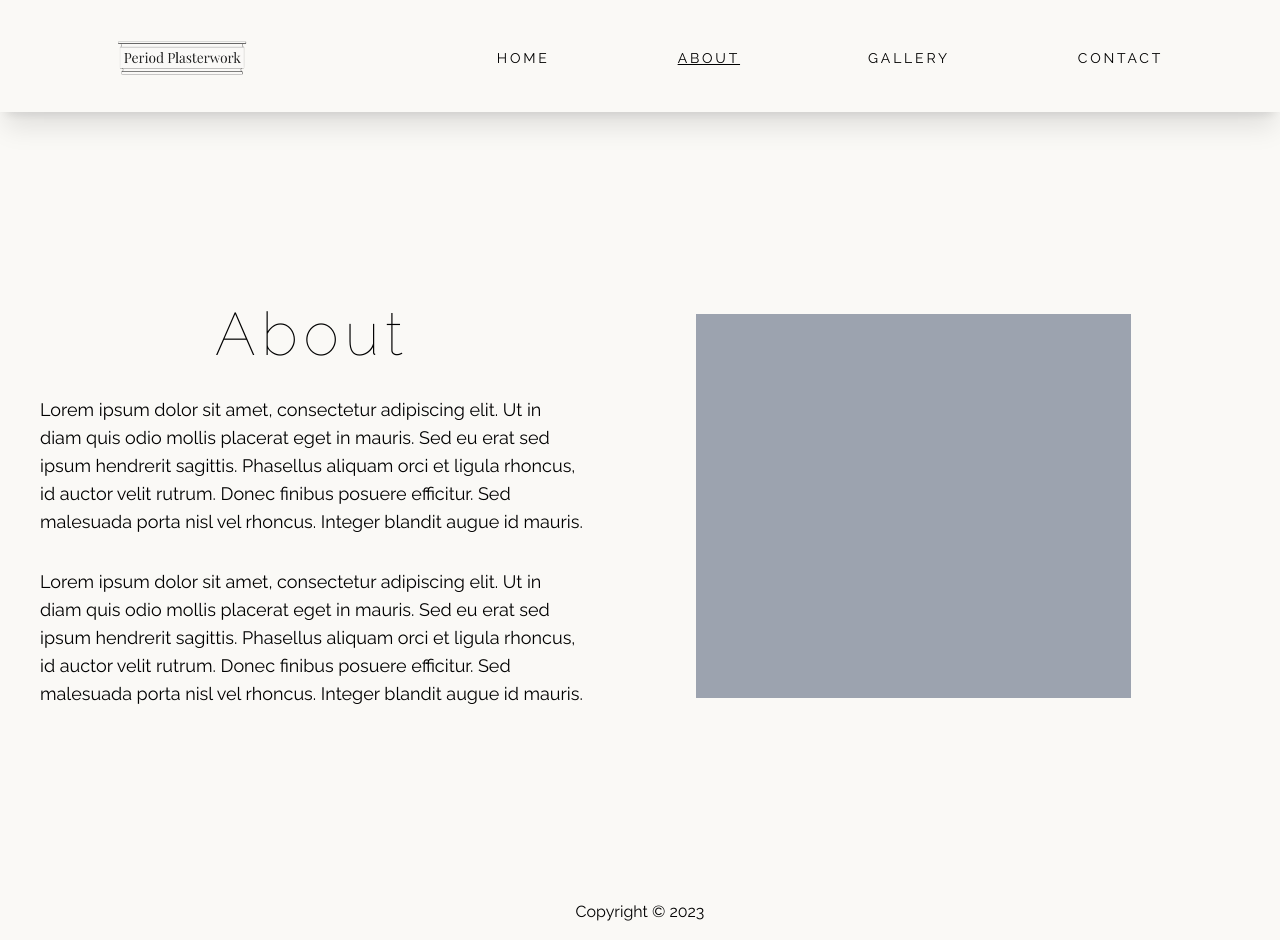
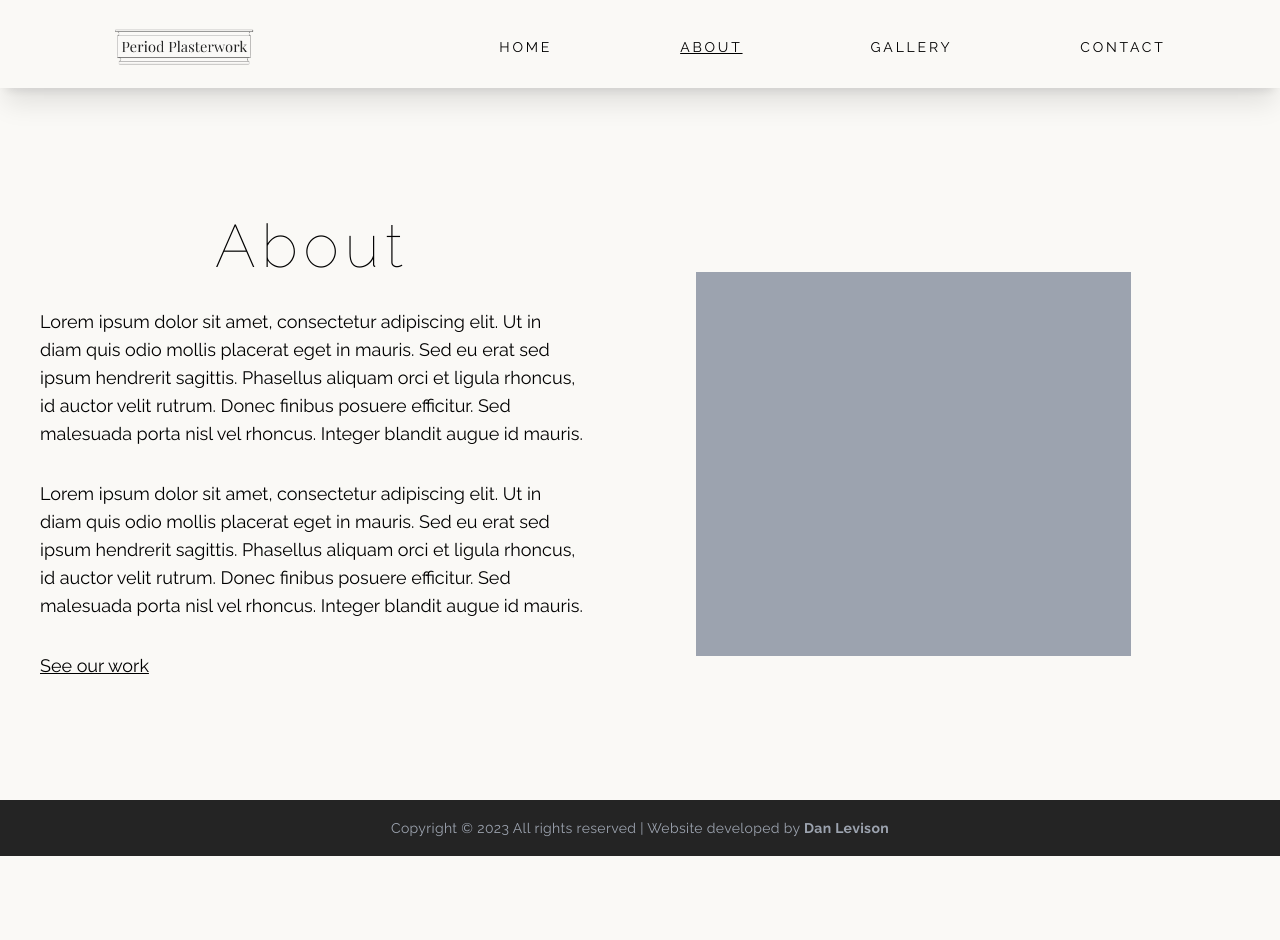
Before and after one commit to danlevison/period-plasterwork, a Next.js app: page /about in a window 1280 px wide. After the commit the page ends 856 px from the top, so only its background shows below. Built offline with nearby package versions, Linux system fonts and the light colour scheme.

Commit message:
style: new navbar/footer bg color + spacing

```diff
--- a/src/app/about/page.jsx
+++ b/src/app/about/page.jsx
@@ -1,11 +1,12 @@
 import React from 'react'
+import Link from "next/link"
 
 const About = () => {
   return (
-    <main className="md:min-h-screen w-full flex flex-col items-center px-10 lg:py-36">
+    <main className="md:min-h-screen w-full flex flex-col items-center justify-center px-10">
 		<div className="max-w-[1440px] md:grid md:grid-cols-2 gap-28 justify-center items-center pt-32">
-			<div className="flex flex-col items-center py-8">
-				<h1 className="text-3xl md:text-5xl lg:text-6xl tracking-widest font-light md:font-thin">About</h1>
+			<div className="flex flex-col py-8">
+				<h1 className="text-3xl md:text-5xl lg:text-6xl tracking-widest font-light md:font-thin text-center">About</h1>
 				<p className="leading-7 text-sm lg:text-lg py-8">
 					Lorem ipsum dolor sit amet, consectetur adipiscing elit. Ut in diam
 					quis odio mollis placerat eget in mauris. Sed eu erat sed ipsum
@@ -20,6 +21,7 @@ const About = () => {
 					auctor velit rutrum. Donec finibus posuere efficitur. Sed malesuada
 					porta nisl vel rhoncus. Integer blandit augue id mauris.
 				</p>
+				<Link href={"/gallery"} className="text-sm lg:text-lg underline py-8">See our work</Link>
 			</div>
 			<div>
 				<div className="w-[80%] h-96 bg-gray-400"></div>
--- a/src/app/gallery/page.jsx
+++ b/src/app/gallery/page.jsx
@@ -1,13 +1,15 @@
-import React from 'react'
-import GallerySlider from "../../components/GallerySlider"
+import React from 'react';
+import GallerySlider from "../../components/GallerySlider";
+import GalleryLightbox from "../../components/GalleryLightbox";
 
 const Gallery = () => {
   return (
-    <main className="py-40 px-5 lg:px-10">
-        <h1 className="text-3xl md:text-5xl lg:text-6xl tracking-widest font-light md:font-thin text-center pb-6">
+    <main className="flex flex-col justify-center min-h-screen px-5 lg:px-10 py-32">
+        <h1 className="text-3xl md:text-5xl lg:text-6xl tracking-widest font-light md:font-thin text-center pb-6 lg:pb-12">
             Gallery
         </h1>
-        <GallerySlider />
+          <GallerySlider />
+          <GalleryLightbox />
     </main>
   )
 }
--- a/src/app/page.js
+++ b/src/app/page.js
@@ -2,7 +2,7 @@ import Main from "../components/Main"
 
 export default function Home() {
   return (
-    <main>
+    <main className="min-h-screen w-full">
       <Main />
     </main>
   )
--- a/src/components/Footer.jsx
+++ b/src/components/Footer.jsx
@@ -1,11 +1,12 @@
 import React from 'react'
+import Link from "next/link"
 
 const Footer = () => {
     const currentYear = new Date().getFullYear()
 
   return (
-    <footer className="flex justify-around items-center w-full h-14">
-	    <p>Copyright &copy; <span>{currentYear}</span></p>
+    <footer className="flex justify-around items-center w-full h-14 text-sm text-gray-400 bg-[#242424] text-center px-10 tracking-wide">
+	    <p>Copyright &copy; <span>{currentYear}</span> All rights reserved | Website developed by <Link href={"https://danlevison.vercel.app/"} target="_blank" className="font-bold text-gray-400 hover:underline">Dan Levison</Link></p>
     </footer>
   )
 }
--- a/src/components/GalleryLightbox.jsx
+++ b/src/components/GalleryLightbox.jsx
@@ -1,3 +1,5 @@
+"use client"
+
 import React, { useState } from "react";
 import FsLightbox from "fslightbox-react";
 import { MdFullscreen } from "react-icons/md";
@@ -8,7 +10,7 @@ function Lightbox({ activeSlide }) {
 
 	return (
 		<>
-			<button className="absolute top-[9rem] right-6 lg:top-[10.7rem] lg:right-10 hover:scale-110 duration-300" onClick={() => setToggler(!toggler)}>
+			<button className="absolute top-[12.3rem] right-6 md:top-[13rem] lg:top-[13.8rem] lg:right-10 hover:scale-110 duration-300" onClick={() => setToggler(!toggler)}>
 				<MdFullscreen size={40} className="text-primaryText" />
 			</button>
 			<FsLightbox
--- a/src/components/GallerySlider.jsx
+++ b/src/components/GallerySlider.jsx
@@ -8,7 +8,6 @@ import "slick-carousel/slick/slick-theme.css";
 import "../app/styles/slick.css";
 import { Skeleton } from "./ui/skeleton";
 import { GrPrevious, GrNext } from "react-icons/gr";
-import GalleryLightbox from "./GalleryLightbox";
 import galleryImages from "../app/gallery-imgs";
 
 const GallerySlider = () => {
@@ -110,8 +109,6 @@ const GallerySlider = () => {
           ))}
         </Slider>
       )}
-
-      <GalleryLightbox />
     </div>
   );
 }
--- a/src/components/Logo.jsx
+++ b/src/components/Logo.jsx
@@ -1,16 +1,18 @@
 import React from "react"
+import Link from "next/link"
 import { motion } from "framer-motion"
 
 const Logo = () => {
   return (
-    <a href="/">
+
+    <Link href="/">
        <motion.img
-        className="w-[130px] sm:mr-8"
+        className="w-[140px] sm:mr-8 mt-2 md:mt-0"
         src="/assets/period-plasterwork-logo.png"
         initial={{ opacity: 0}}
         animate={{ opacity: 1}}
       />
-    </a>
+    </Link>
   )
 }
 
--- a/src/components/Main.jsx
+++ b/src/components/Main.jsx
@@ -5,7 +5,7 @@ import bg from "../../public/assets/hero-img.png"
 
 const Main = () => {
   return (
-	<main className="relative flex flex-col justify-start items-center w-full min-h-screen bg-gray-800 py-44">
+	<main className="relative flex flex-col justify-start items-center w-full bg-gray-800">
 		<Image
 			alt="/"
 			src={bg}
@@ -18,7 +18,7 @@ const Main = () => {
 			}}
 		/>
 		<div className="absolute inset-0 bg-black/60"></div>
-		<div className="w-full pt-32 md:pt-56">
+		<div className="w-full pt-16">
 			<SlickHeading />
 		</div>
 	</main>
--- a/src/components/Navbar.jsx
+++ b/src/components/Navbar.jsx
@@ -15,7 +15,7 @@ const Navbar = () => {
     useEffect(() => {
         const changeBackground = () => {
             if(window.scrollY > 0 && pathname === "/") {
-                setNavBg("#3a362d")
+                setNavBg("#242424")
             } else if (window.screenY === 0 && pathname === "/") {
                 setNavBg("transparent")
             } else if (pathname != "/") {
@@ -37,13 +37,13 @@ const Navbar = () => {
     return (
         <motion.nav
             style={{backgroundColor: navBg, transition: "background-color 0.4s ease"}}
-            className={pathname === "/" ? "fixed w-full h-28 z-[100]" : "fixed w-full h-28 z-[100] shadow-xl"}
+            className={pathname === "/" ? "fixed w-full h-[5.5rem] z-[100]" : "fixed w-full h-[5.5rem] z-[100] shadow-xl"}
             initial={{ opacity: 0}}
             animate={{ opacity: 1}}
             transition={{ duration: 1 }}
             >
-                <div className="py-4 md:py-10 w-full h-full px-2 2xl:px-16">
-                    <div className="flex flex-col md:flex-row gap-3 xs:gap-5 md:gap-0 justify-around items-center">
+                <div className="md:py-7 w-full h-full px-2 2xl:px-16">
+                    <div className="flex flex-col md:flex-row gap-1 xs:gap-3 md:gap-0 justify-around items-center">
                         {<Logo />}
                         <ul className="hidden xs:flex gap-5 sm:gap-24 lg:gap-32 uppercase tracking-[0.2em] text-secondaryText text-sm cursor-pointer">
                             <a href={"/"} className={pathname === "/" ? "underline" : "text-black"}>Home</a>
--- a/src/components/SlickHeading.jsx
+++ b/src/components/SlickHeading.jsx
@@ -22,11 +22,11 @@ const SlickHeading = () => {
       };
 
       return (
-        <div className="w-full flex flex-col justify-center items-center">
+        <div className="w-full flex flex-col justify-center items-center h-screen">
           <Slider {...settings} className="max-w-[100%]">
             <div>
               <motion.h1
-                className="mx-10 text-secondaryText text-3xl sm:text-4xl md:text-5xl lg:text-7xl font-light md:font-thin tracking-[0.2em] uppercase text-center"
+                className="mx-6 text-secondaryText text-2xl xs:text-3xl sm:text-4xl md:text-5xl lg:text-7xl font-light md:font-thin tracking-[0.2em] uppercase text-center"
                 initial={{ opacity: 0}}
                 animate={{ opacity: 1}}
                 transition={{ duration: 1.5, delay: 0.5}}
@@ -36,13 +36,13 @@ const SlickHeading = () => {
             </div>
 
             <div>
-              <h1 className="mx-10 text-secondaryText text-3xl sm:text-4xl md:text-5xl lg:text-7xl font-light md:font-thin tracking-[0.2em] uppercase text-center">Decorative Designs</h1>
+              <h1 className="mx-6 text-secondaryText text-2xl xs:text-3xl sm:text-4xl md:text-5xl lg:text-7xl font-light md:font-thin tracking-[0.2em] uppercase text-center">Decorative Designs</h1>
             </div>
           </Slider>
 
           <motion.a
             href={"/about"}
-            className="relative text-md md:text-lg text-center p-2 w-32 mt-10 md:mt-20 mx-auto text-primaryText bg-primaryBg rounded-md hover:scale-105 ease-in duration-300"
+            className="relative text-sm md:text-base lg:text-lg text-center p-2 w-24 md:w-32 mt-10 md:mt-20 mx-auto text-primaryText bg-primaryBg rounded-md hover:scale-105 ease-in duration-300"
             initial={{ opacity: 0}}
             animate={{ opacity: 1}}
             transition={{ duration: 1.5, delay: 1}}
```
